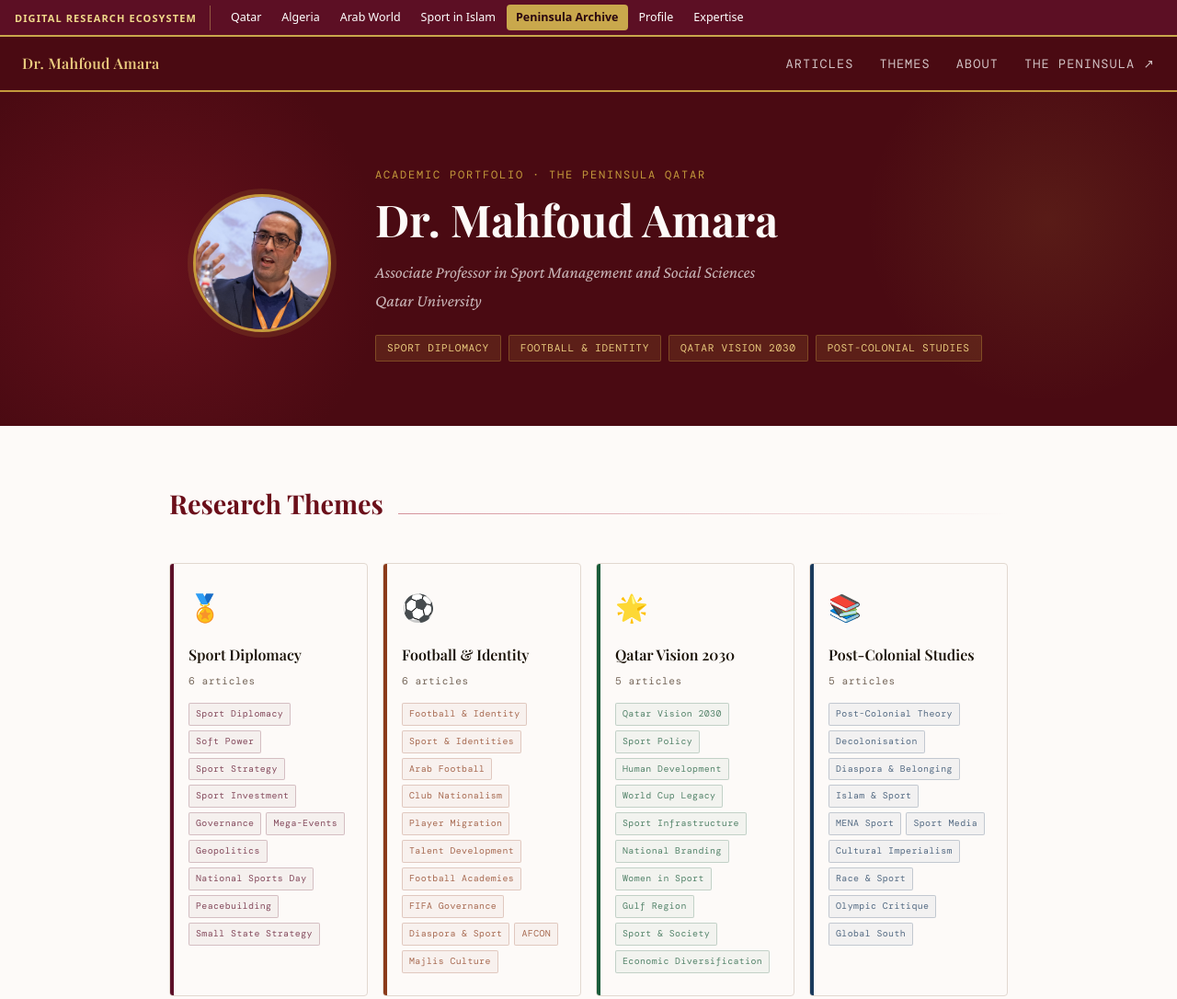
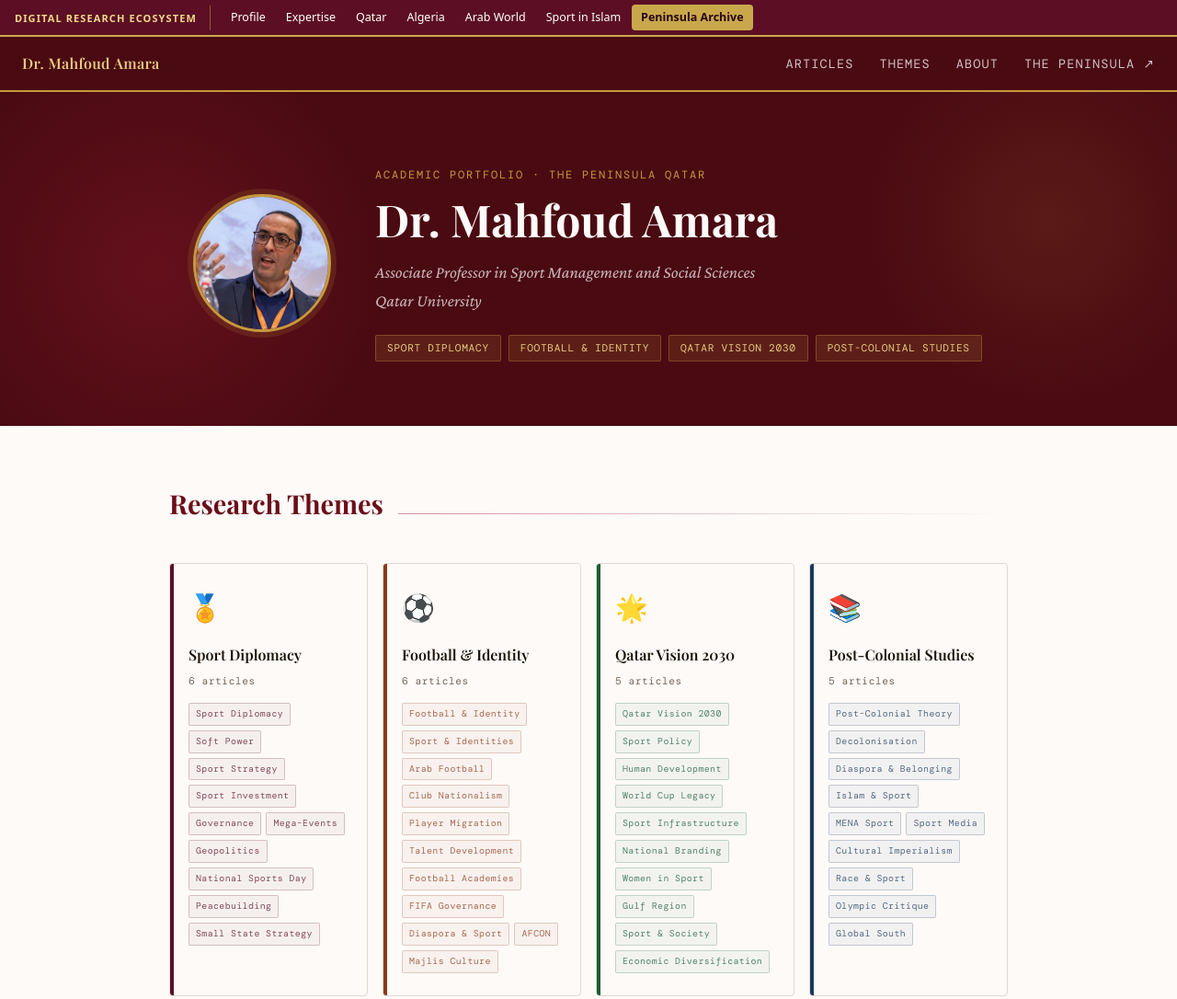
Before and after one commit to Mahfoudm33/Dr-Mahfoud-Amara-in-the-Peninsula-, a plain HTML site: page index.html in a window 1280 px wide. Shown: the top 1086 px of the page at 92% size. Drawn offline with nearby package versions, Linux system fonts and the light colour scheme; a web font is replaced by a local one.

Commit message:
Ecosystem bar: Profile and Expertise first

```diff
--- a/index.html
+++ b/index.html
@@ -879,7 +879,7 @@
 </style>
 </head>
 <body>
-<span id="top"></span><div class="mae-bar" role="navigation" aria-label="Digital Research Ecosystem — projects by Dr. Mahfoud Amara"><a class="mae-home" href="https://mahfoudm33.github.io/Digital-Research-Ecosystem-Project/">Digital Research Ecosystem</a><ul><li><a href="https://mahfoudm33.github.io/Sport-in-Qatar-Research-Project/">Qatar</a></li><li><a href="https://mahfoudm33.github.io/Sport-and-Algerian-Studies/">Algeria</a></li><li><a href="https://mahfoudm33.github.io/Dr-Mahfoud-Amara-Publications-Arab-World/">Arab World</a></li><li><a href="https://mahfoudm33.github.io/Sport-in-Islam-and-Muslim-Communities-Project/">Sport in Islam</a></li><li><a href="https://mahfoudm33.github.io/Dr-Mahfoud-Amara-in-the-Peninsula-/" aria-current="page">Peninsula Archive</a></li><li><a href="https://mahfoudm33.github.io/Dr-Mahfoud-Amara-webpage-/">Profile</a></li><li><a href="https://mahfoudm33.github.io/expertise/">Expertise</a></li></ul></div>
+<span id="top"></span><div class="mae-bar" role="navigation" aria-label="Digital Research Ecosystem — projects by Dr. Mahfoud Amara"><a class="mae-home" href="https://mahfoudm33.github.io/Digital-Research-Ecosystem-Project/">Digital Research Ecosystem</a><ul><li><a href="https://mahfoudm33.github.io/Dr-Mahfoud-Amara-webpage-/">Profile</a></li><li><a href="https://mahfoudm33.github.io/expertise/">Expertise</a></li><li><a href="https://mahfoudm33.github.io/Sport-in-Qatar-Research-Project/">Qatar</a></li><li><a href="https://mahfoudm33.github.io/Sport-and-Algerian-Studies/">Algeria</a></li><li><a href="https://mahfoudm33.github.io/Dr-Mahfoud-Amara-Publications-Arab-World/">Arab World</a></li><li><a href="https://mahfoudm33.github.io/Sport-in-Islam-and-Muslim-Communities-Project/">Sport in Islam</a></li><li><a href="https://mahfoudm33.github.io/Dr-Mahfoud-Amara-in-the-Peninsula-/" aria-current="page">Peninsula Archive</a></li></ul></div>
 
 <!-- NAVBAR -->
 <nav>
```
